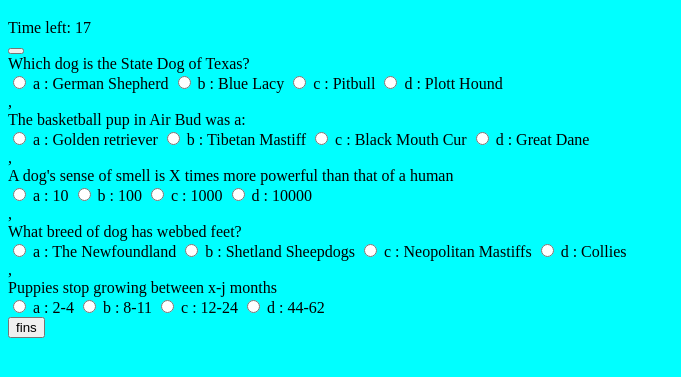
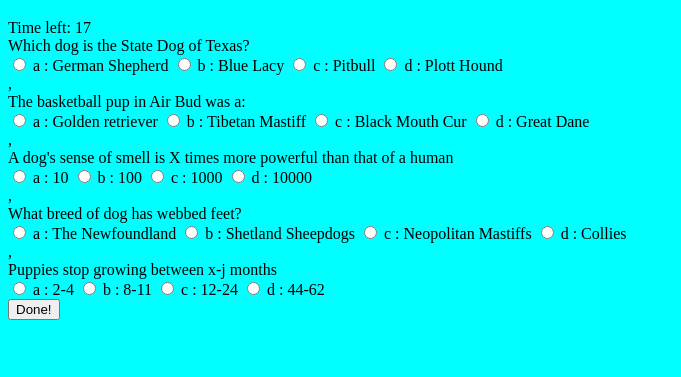
Before and after one commit to Djn94/TriviaGame, a plain HTML site: page index.html in a window 1280 px wide. Both pictures are taken after a click on the button "start". Shown: the part 61-438 px from the top of the page, without its empty margins (0-681 px from the left). Drawn offline with nearby package versions, Linux system fonts and the light colour scheme.

Commit message:
fixed start button

```diff
--- a/assets/javascript/app.js
+++ b/assets/javascript/app.js
@@ -102,7 +102,6 @@ function gameFin() { //displays results div instead of quiz div,
 function timerClock() {
     time--;
     console.log(time);
-    $('#start').text('');
     $('#timerDiv').text('Time left: ' + time);
     if (time === 0) {
         gameFin();
@@ -122,6 +121,7 @@ function clockStop() {
 $('#start').on('click', function () {
     gameDisplay();
     clockStart()
+    $('#startDiv').text('');
 
 });
 $('#finButton').on('click', function () {
--- a/index.html
+++ b/index.html
@@ -22,7 +22,7 @@
         <button id='start'>start</button>
     </div>
     <div id='quizContainer'></div>
-    <button id='finButton'>fins</button>
+    <button id='finButton'>Done!</button>
     <div id='results'></div>
     <script src="./assets/javascript/app.js"></script>
 </body>
```
